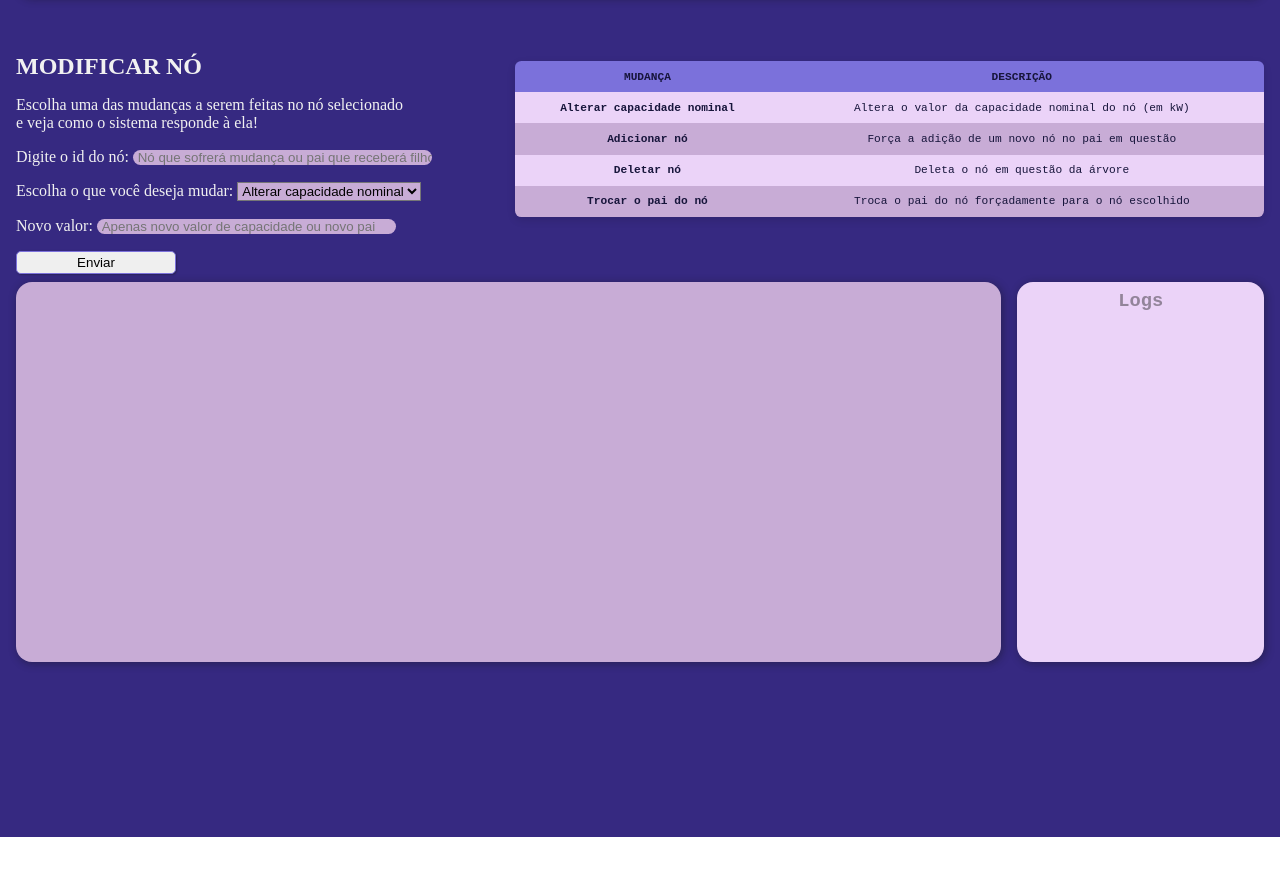
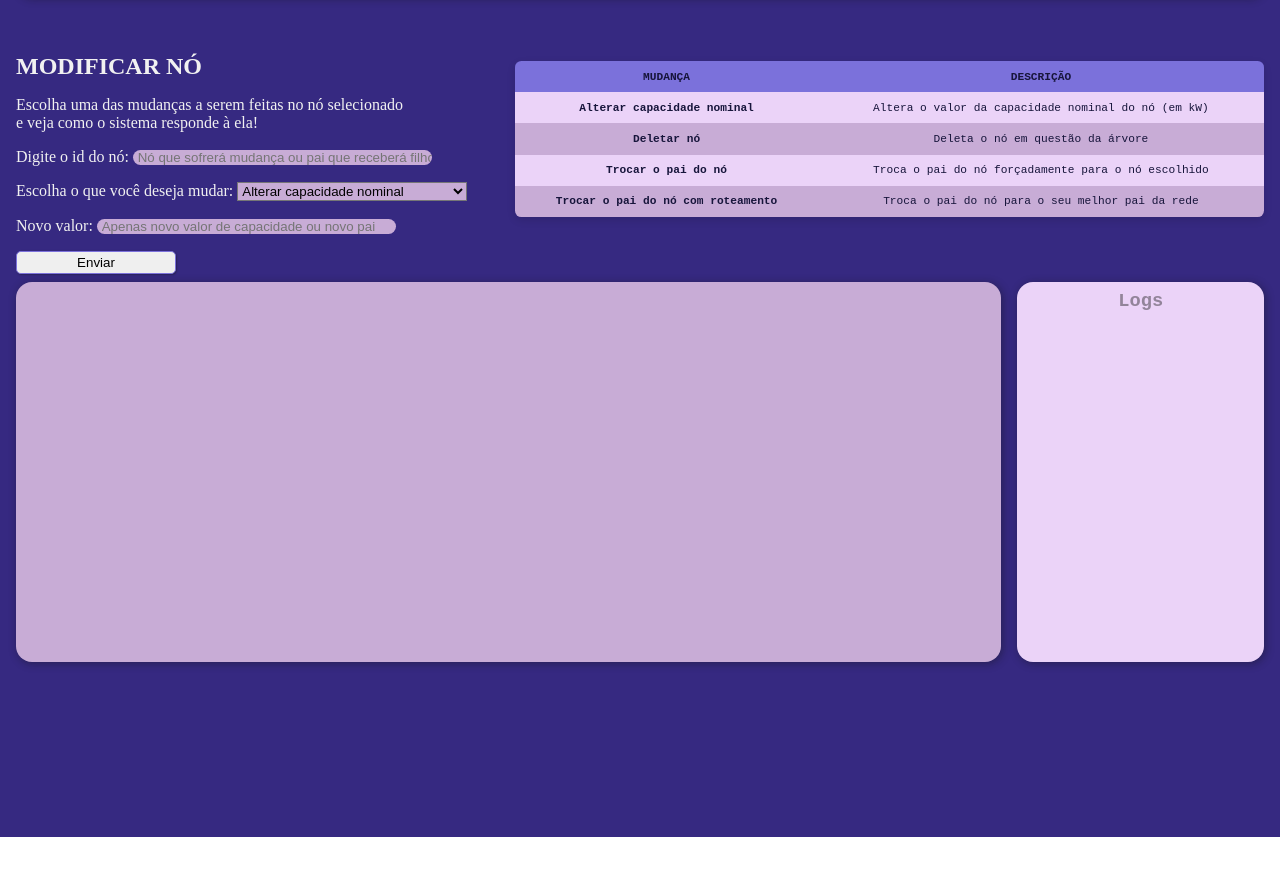
Before and after one commit to mari-378/EcoGrid, a plain HTML site: page templates/index.html in a window 1280 px wide. Shown: the part 800-1675 px from the top of the page. Drawn offline with nearby package versions, Linux system fonts and the light colour scheme.

Commit message:
refactor: remove seção de simulação + adição de nó no change-node

```diff
--- a/templates/index.html
+++ b/templates/index.html
@@ -41,9 +41,9 @@
                             <label for="opcoes">Escolha o que você deseja mudar: </label>
                             <select name="opcoes" id="opcoes">
                                 <option value="capacity-kw">Alterar capacidade nominal</option>
-                                <option value="add-node">Adicionar nó</option>
                                 <option value="delete-node">Deletar nó</option>
                                 <option value="change-parent">Trocar o pai do nó</option>
+                                <option value="change-parent-routing">Trocar o pai do nó com roteamento</option>
                             </select>
                         </div>
 
@@ -70,11 +70,6 @@
                             </tr>
 
                             <tr>
-                                <td>Adicionar nó</td>
-                                <td>Força a adição de um novo nó no pai em questão</td>
-                            </tr>
-
-                            <tr>
                                 <td>Deletar nó</td>
                                 <td>Deleta o nó em questão da árvore</td>
                             </tr>
@@ -82,6 +77,11 @@
                             <tr>
                                 <td>Trocar o pai do nó</td>
                                 <td>Troca o pai do nó forçadamente para o nó escolhido</td>
+                            </tr>
+
+                            <tr>
+                                <td>Trocar o pai do nó com roteamento</td>
+                                <td>Troca o pai do nó para o seu melhor pai da rede</td>
                             </tr>
                         </tbody>
                     </table>
```
